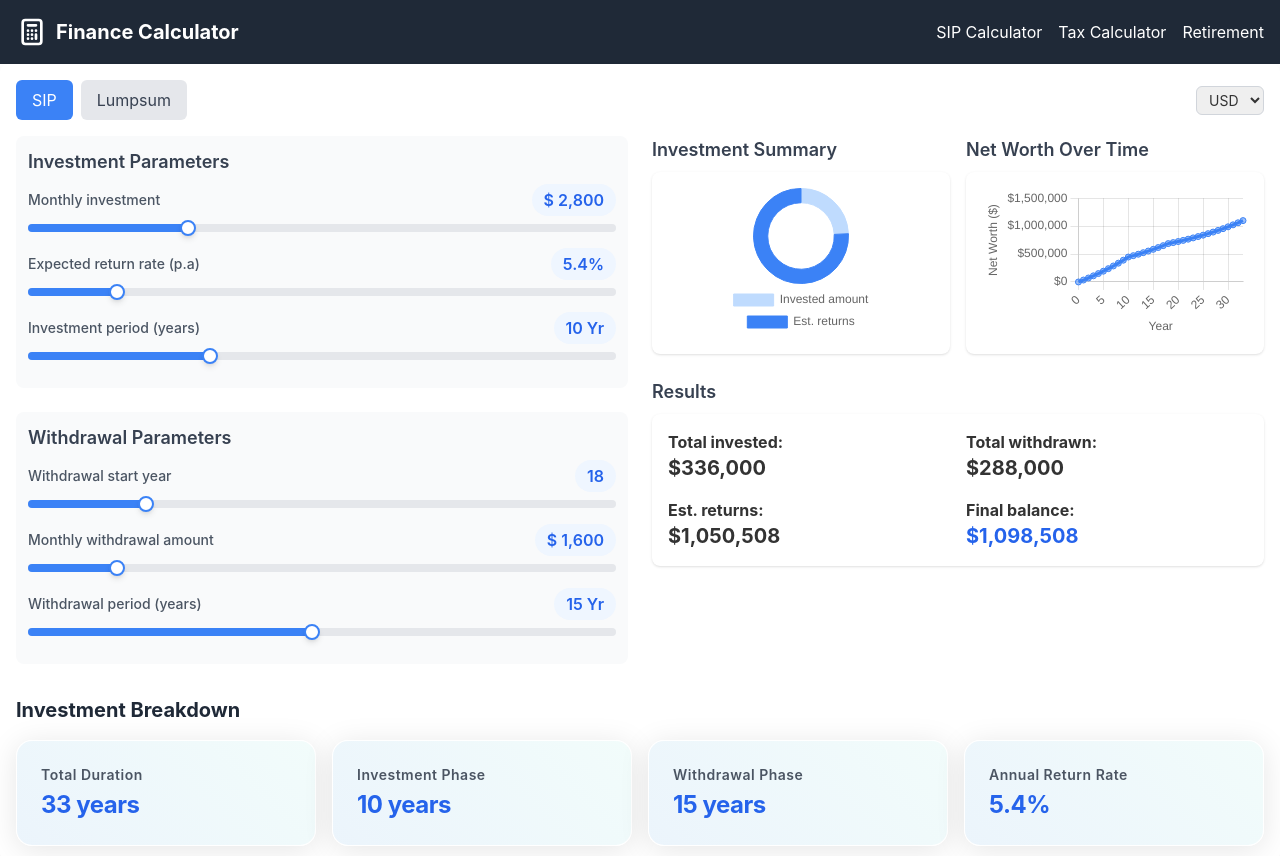
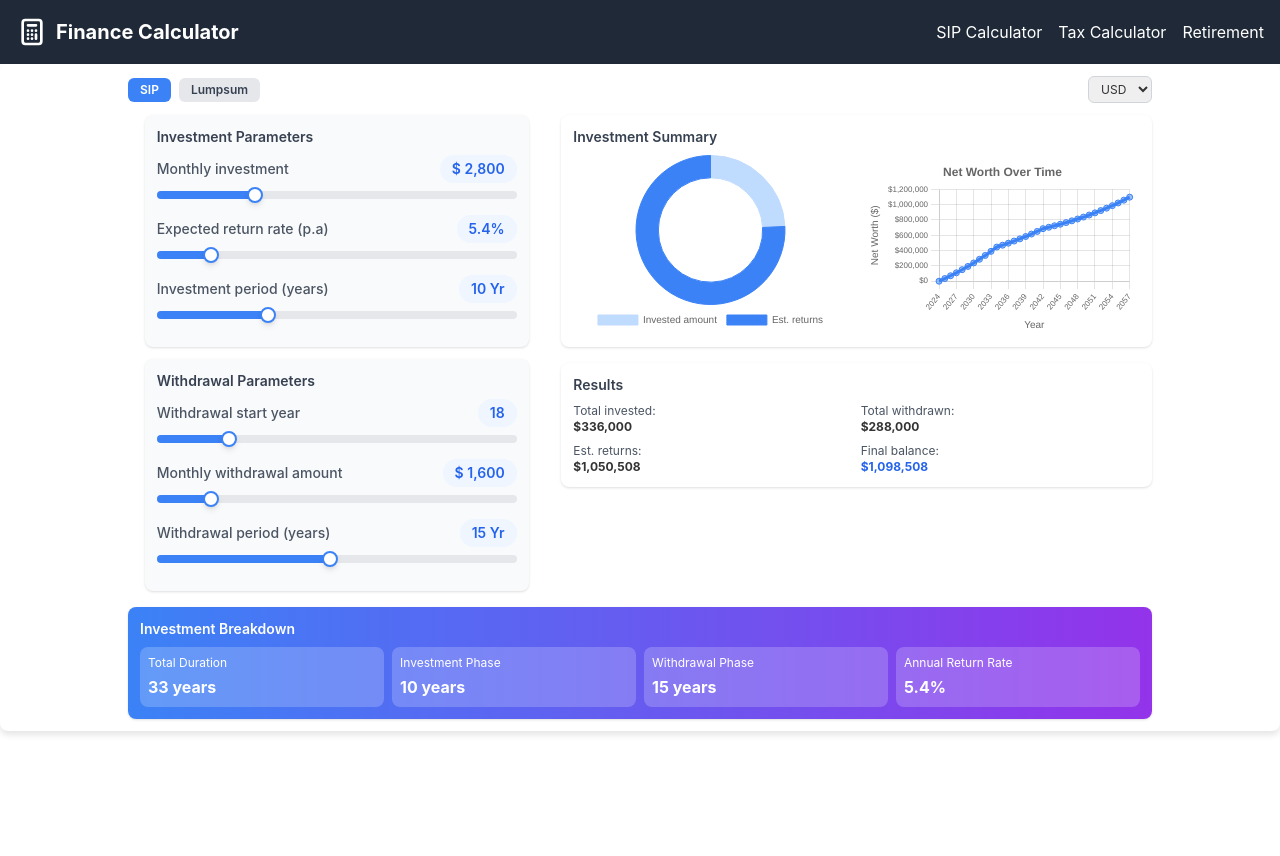
Before and after one commit to DhruvDoshi/Calculator, a React (Create React App) app: page /sip in a window 1280 px wide. Shown: the top 856 px of the page. After the commit the page ends 800 px from the top, so only its background shows below. Built offline with nearby package versions, Linux system fonts and the light colour scheme.

Commit message:
stage -2 needs more work

```diff
--- a/src/components/SIPCalculator.js
+++ b/src/components/SIPCalculator.js
@@ -85,9 +85,9 @@ const SIPCalculator = () => {
   }, [calculateResults]);
 
   const renderParameters = () => (
-    <div className="space-y-6">
-      <div className="bg-gray-50 p-3 rounded-lg">
-        <h3 className="text-lg font-semibold mb-2 text-gray-700">Investment Parameters</h3>
+    <div className="space-y-3 max-w-sm mx-auto">
+      <div className="bg-gray-50 p-3 rounded-lg shadow">
+        <h3 className="text-sm font-semibold mb-2 text-gray-700">Investment Parameters</h3>
         <DraggableSlider
           label={isSIP ? "Monthly investment" : "Lumpsum amount"}
           value={isSIP ? monthlyInvestment : lumpsumAmount}
@@ -116,8 +116,8 @@ const SIPCalculator = () => {
           currencySymbol=""
         />
       </div>
-      <div className="bg-gray-50 p-3 rounded-lg">
-        <h3 className="text-lg font-semibold mb-2 text-gray-700">Withdrawal Parameters</h3>
+      <div className="bg-gray-50 p-3 rounded-lg shadow">
+        <h3 className="text-sm font-semibold mb-2 text-gray-700">Withdrawal Parameters</h3>
         <DraggableSlider
           label="Withdrawal start year"
           value={withdrawalStartYear}
@@ -165,7 +165,7 @@ const SIPCalculator = () => {
     };
 
     const lineChartData = {
-      labels: Array.from({ length: netWorthData.length }, (_, i) => i),
+      labels: Array.from({ length: netWorthData.length }, (_, i) => new Date().getFullYear() + i),
       datasets: [
         {
           label: 'Net Worth',
@@ -178,11 +178,10 @@ const SIPCalculator = () => {
     };
 
     return (
-      <div className="space-y-6">
-        <div className="grid grid-cols-2 gap-4">
-          <div>
-            <h3 className="text-lg font-semibold mb-2 text-gray-700">Investment Summary</h3>
-            <div className="bg-white p-4 rounded-lg shadow">
+      <div className="bg-white p-3 rounded-lg shadow">
+        <h3 className="text-sm font-semibold mb-2 text-gray-700">Investment Summary</h3>
+        <div className="grid grid-cols-1 md:grid-cols-2 gap-4">
+          <div style={{ height: '180px' }}>
             <Doughnut data={doughnutData} options={{
               responsive: true,
               maintainAspectRatio: false,
@@ -191,36 +190,33 @@ const SIPCalculator = () => {
                 legend: {
                   display: true,
                   position: 'bottom',
+                  labels: { font: { size: 10 } }
                 },
               },
             }} />
           </div>
-          </div>
-          <div>
-            <h3 className="text-lg font-semibold mb-2 text-gray-700">Net Worth Over Time</h3>
-            <div className="bg-white p-4 rounded-lg shadow">
+          <div style={{ height: '180px' }}>
             <Line data={lineChartData} options={{
               responsive: true,
               maintainAspectRatio: false,
               plugins: {
-                  legend: {
-                    display: false,
-                  },
+                legend: { display: false },
+                title: {
+                  display: true,
+                  text: 'Net Worth Over Time',
+                  font: { size: 12, weight: 'bold' }
+                }
               },
               scales: {
                 x: {
-                    title: {
-                      display: true,
-                      text: 'Year',
-                    },
+                  title: { display: true, text: 'Year', font: { size: 10 } },
+                  ticks: { font: { size: 8 } }
                 },
                 y: {
-                    title: {
-                      display: true,
-                      text: `Net Worth (${currency.symbol})`,
-                    },
+                  title: { display: true, text: `Net Worth (${currency.symbol})`, font: { size: 10 } },
                   ticks: {
                     callback: (value) => `${currency.symbol}${value.toLocaleString()}`,
+                    font: { size: 8 }
                   },
                 },
               },
@@ -228,25 +224,31 @@ const SIPCalculator = () => {
           </div>
         </div>
       </div>
+    );
+  };
+
+  const renderResults = () => {
+    if (!result) return null;
+
+    return (
+      <div className="bg-white p-3 rounded-lg shadow">
+        <h3 className="text-sm font-semibold mb-2 text-gray-700">Results</h3>
+        <div className="grid grid-cols-2 gap-2 text-xs">
           <div>
-          <h3 className="text-lg font-semibold mb-2 text-gray-700">Results</h3>
-          <div className="bg-white p-4 rounded-lg shadow grid grid-cols-2 gap-4">
-            <div>
-              <p><strong>Total invested:</strong></p>
-              <p className="text-xl font-bold">{currency.symbol}{result.totalInvestment.toLocaleString()}</p>
+            <p className="text-gray-600">Total invested:</p>
+            <p className="font-bold">{currency.symbol}{result.totalInvestment.toLocaleString()}</p>
           </div>
           <div>
-              <p><strong>Total withdrawn:</strong></p>
-              <p className="text-xl font-bold">{currency.symbol}{result.totalWithdrawn.toLocaleString()}</p>
+            <p className="text-gray-600">Total withdrawn:</p>
+            <p className="font-bold">{currency.symbol}{result.totalWithdrawn.toLocaleString()}</p>
           </div>
           <div>
-              <p><strong>Est. returns:</strong></p>
-              <p className="text-xl font-bold">{currency.symbol}{result.totalReturns.toLocaleString()}</p>
+            <p className="text-gray-600">Est. returns:</p>
+            <p className="font-bold">{currency.symbol}{result.totalReturns.toLocaleString()}</p>
           </div>
           <div>
-              <p><strong>Final balance:</strong></p>
-              <p className="text-xl font-bold text-blue-600">{currency.symbol}{result.finalBalance.toLocaleString()}</p>
-            </div>
+            <p className="text-gray-600">Final balance:</p>
+            <p className="font-bold text-blue-600">{currency.symbol}{result.finalBalance.toLocaleString()}</p>
           </div>
         </div>
       </div>
@@ -257,20 +259,18 @@ const SIPCalculator = () => {
     if (!result) return null;
 
     return (
-      <div className="mt-8">
-        <h3 className="text-xl font-bold mb-4 text-gray-800">Investment Breakdown</h3>
-        <div className="grid grid-cols-1 md:grid-cols-4 gap-4">
+      <div className="bg-gradient-to-r from-blue-500 to-purple-600 p-3 rounded-lg shadow">
+        <h3 className="text-sm font-semibold mb-2 text-white">Investment Breakdown</h3>
+        <div className="grid grid-cols-2 md:grid-cols-4 gap-2 text-xs">
           {[
             { label: "Total Duration", value: `${withdrawalStartYear + withdrawalPeriod} years` },
             { label: "Investment Phase", value: `${investmentPeriod} years` },
             { label: "Withdrawal Phase", value: `${withdrawalPeriod} years` },
             { label: "Annual Return Rate", value: `${annualReturn}%` },
           ].map((item, index) => (
-            <div key={index} className="breakdown-card">
-              <div className="breakdown-content">
-                <h4 className="text-sm font-semibold text-gray-600 mb-1">{item.label}</h4>
-                <p className="text-2xl font-bold text-blue-600">{item.value}</p>
-              </div>
+            <div key={index} className="bg-white bg-opacity-20 p-2 rounded-lg">
+              <p className="text-white mb-1">{item.label}</p>
+              <p className="text-base font-bold text-white">{item.value}</p>
             </div>
           ))}
         </div>
@@ -279,12 +279,12 @@ const SIPCalculator = () => {
   };
 
   return (
-    <div className="calculator-container bg-white">
-      <div className="max-w-7xl mx-auto p-4">
-        <div className="flex justify-between items-center mb-4">
+    <div className="calculator-container bg-gray-100 p-3 text-sm">
+      <div className="max-w-5xl mx-auto">
+        <div className="flex justify-between items-center mb-3">
           <div className="flex space-x-2">
             <button
-              className={`px-4 py-2 rounded-md ${
+              className={`px-3 py-1 text-xs font-semibold rounded-md ${
                 isSIP ? 'bg-blue-500 text-white' : 'bg-gray-200 text-gray-700'
               }`}
               onClick={() => updateState('isSIP', true)}
@@ -292,7 +292,7 @@ const SIPCalculator = () => {
               SIP
             </button>
             <button
-              className={`px-4 py-2 rounded-md ${
+              className={`px-3 py-1 text-xs font-semibold rounded-md ${
                 !isSIP ? 'bg-blue-500 text-white' : 'bg-gray-200 text-gray-700'
               }`}
               onClick={() => updateState('isSIP', false)}
@@ -303,18 +303,25 @@ const SIPCalculator = () => {
           <select
             value={currency.code}
             onChange={handleCurrencyChange}
-            className="border border-gray-300 rounded-md px-2 py-1 text-sm focus:outline-none focus:ring-2 focus:ring-blue-500 transition duration-300"
+            className="border border-gray-300 rounded-md px-2 py-1 text-xs focus:outline-none focus:ring-2 focus:ring-blue-500 transition duration-300"
           >
             {currencies.map((c) => (
               <option key={c.code} value={c.code}>{c.code}</option>
             ))}
           </select>
         </div>
-        <div className="grid grid-cols-1 md:grid-cols-2 gap-6 mt-4">
-          <div>{renderParameters()}</div>
-          <div>{renderSummaryAndResults()}</div>
+        <div className="grid grid-cols-1 lg:grid-cols-12 gap-4">
+          <div className="lg:col-span-5">
+            {renderParameters()}
           </div>
+          <div className="lg:col-span-7 space-y-4">
+            {renderSummaryAndResults()}
+            {renderResults()}
+          </div>
+        </div>
+        <div className="mt-4">
           {renderInvestmentBreakdown()}
+        </div>
       </div>
     </div>
   );
```
Lines whose indentation alone changed are shown as unchanged.
